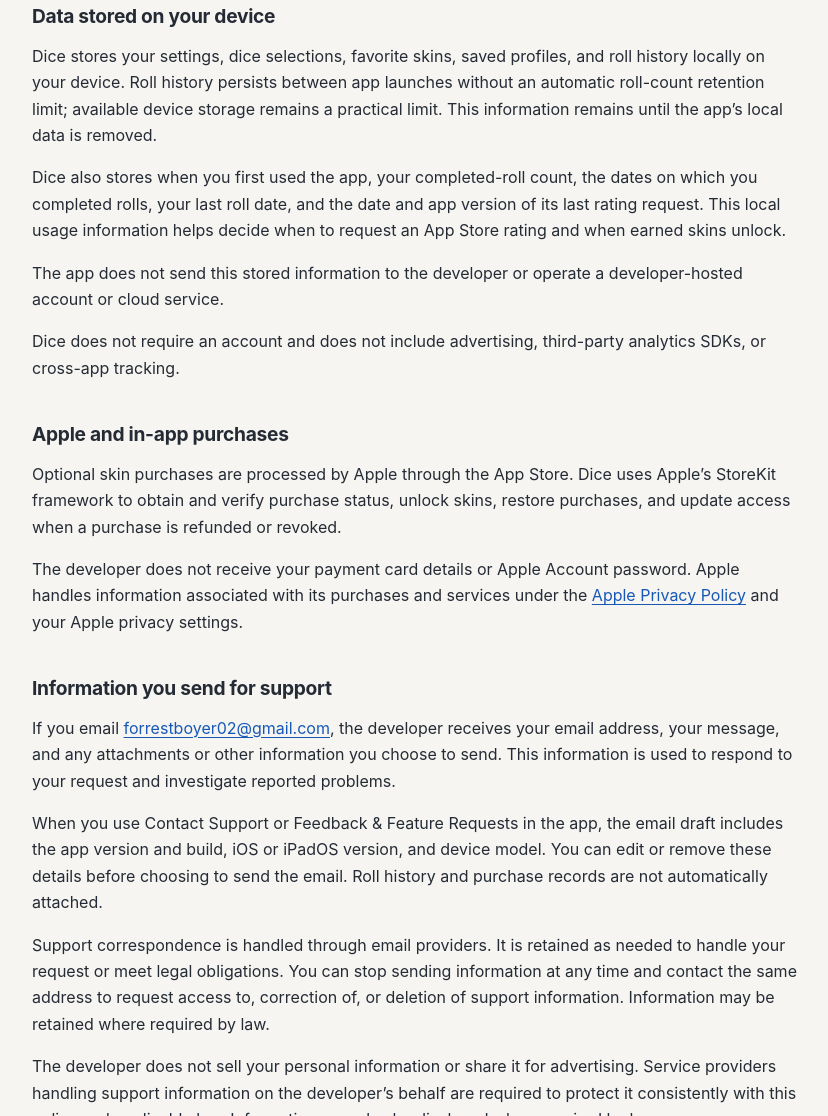
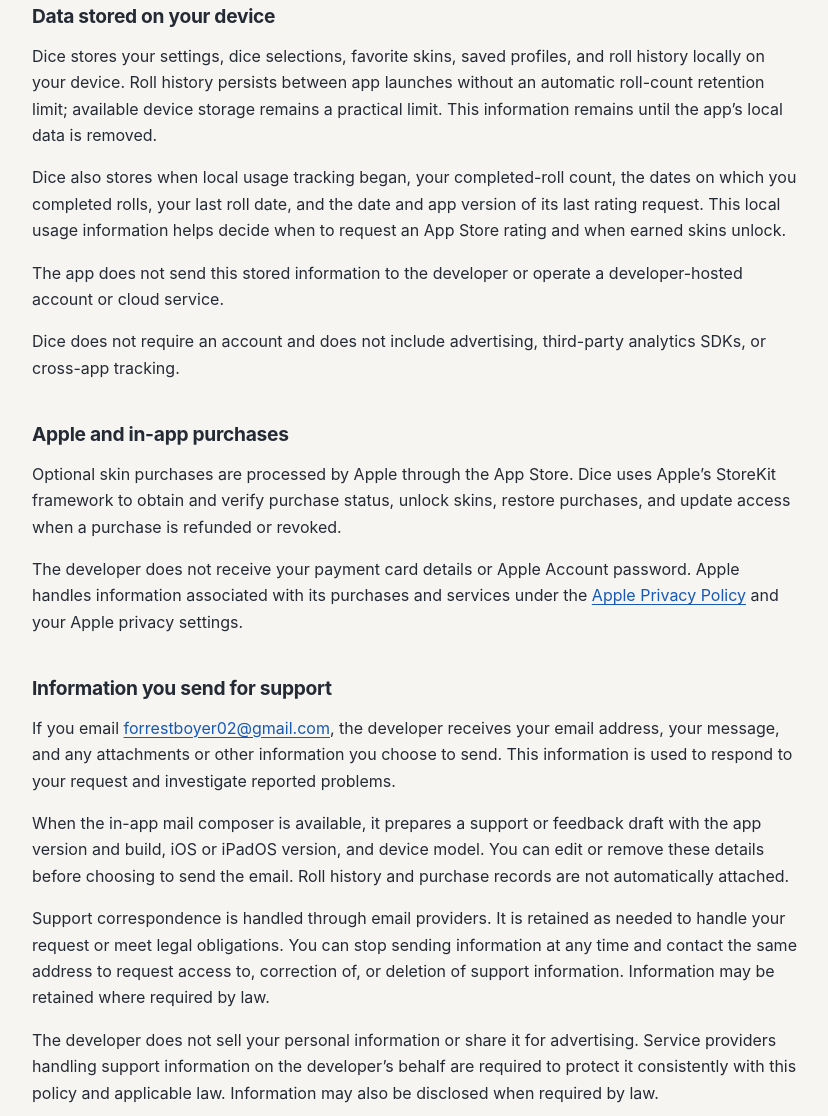
Before and after one commit to ForrestBoyer/dice-support, a plain HTML site: page privacy/index.html in a window 1280 px wide. Shown: the part 377-1493 px from the top of the page, without its empty margins (224-1052 px from the left). Drawn offline with Linux system fonts and the light colour scheme.

Commit message:
Clarify usage start date and conditional support drafts

```diff
--- a/privacy/index.html
+++ b/privacy/index.html
@@ -32,7 +32,7 @@
         <section class="content-section" aria-labelledby="local-heading">
           <h2 id="local-heading">Data stored on your device</h2>
           <p>Dice stores your settings, dice selections, favorite skins, saved profiles, and roll history locally on your device. Roll history persists between app launches without an automatic roll-count retention limit; available device storage remains a practical limit. This information remains until the app’s local data is removed.</p>
-          <p>Dice also stores when you first used the app, your completed-roll count, the dates on which you completed rolls, your last roll date, and the date and app version of its last rating request. This local usage information helps decide when to request an App Store rating and when earned skins unlock.</p>
+          <p>Dice also stores when local usage tracking began, your completed-roll count, the dates on which you completed rolls, your last roll date, and the date and app version of its last rating request. This local usage information helps decide when to request an App Store rating and when earned skins unlock.</p>
           <p>The app does not send this stored information to the developer or operate a developer-hosted account or cloud service.</p>
           <p>Dice does not require an account and does not include advertising, third-party analytics SDKs, or cross-app tracking.</p>
         </section>
@@ -46,7 +46,7 @@
         <section class="content-section" aria-labelledby="support-heading">
           <h2 id="support-heading">Information you send for support</h2>
           <p>If you email <a href="mailto:forrestboyer02@gmail.com">forrestboyer02@gmail.com</a>, the developer receives your email address, your message, and any attachments or other information you choose to send. This information is used to respond to your request and investigate reported problems.</p>
-          <p>When you use Contact Support or Feedback &amp; Feature Requests in the app, the email draft includes the app version and build, iOS or iPadOS version, and device model. You can edit or remove these details before choosing to send the email. Roll history and purchase records are not automatically attached.</p>
+          <p>When the in-app mail composer is available, it prepares a support or feedback draft with the app version and build, iOS or iPadOS version, and device model. You can edit or remove these details before choosing to send the email. Roll history and purchase records are not automatically attached.</p>
           <p>Support correspondence is handled through email providers. It is retained as needed to handle your request or meet legal obligations. You can stop sending information at any time and contact the same address to request access to, correction of, or deletion of support information. Information may be retained where required by law.</p>
           <p>The developer does not sell your personal information or share it for advertising. Service providers handling support information on the developer’s behalf are required to protect it consistently with this policy and applicable law. Information may also be disclosed when required by law.</p>
         </section>
```
